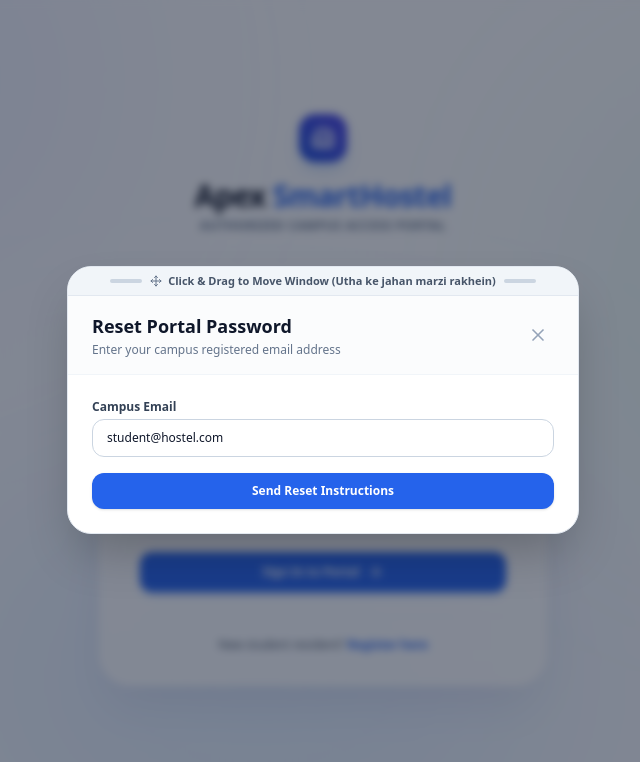
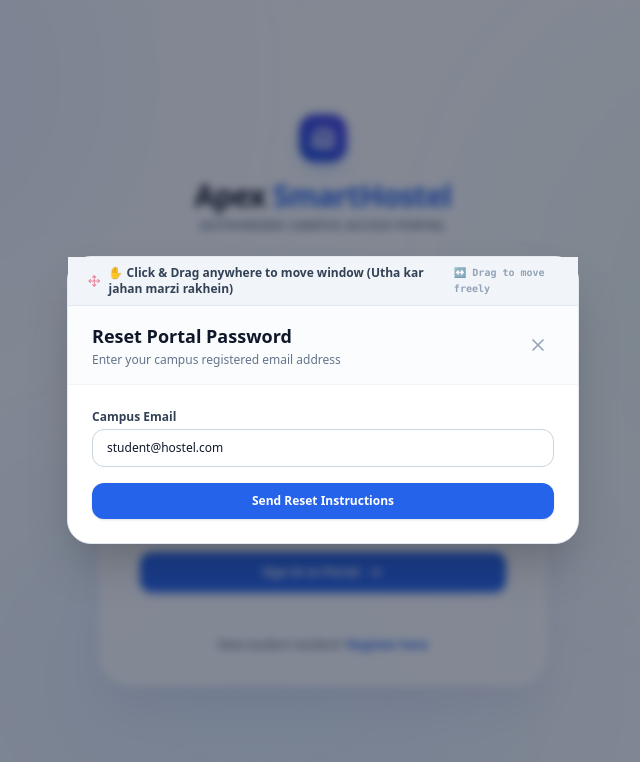
Before and after one commit to nikhil789685984/smart-hostel-system, a React (Vite) app in the folder frontend/: page /login in a window 1280 px wide. Both pictures are taken after a click on the button "Forgot?". Shown: the top 762 px of the page, without its empty margins (317-957 px from the left). Built offline with nearby package versions, Linux system fonts and the light colour scheme.

Commit message:
feat(modal): implement native pointer-drag floating movable modal window

```diff
--- a/frontend/src/components/ui/Modal.jsx
+++ b/frontend/src/components/ui/Modal.jsx
@@ -1,9 +1,17 @@
-import React, { useEffect } from 'react';
-import { motion, useDragControls } from 'framer-motion';
-import { X, Move } from 'lucide-react';
+import React, { useState, useEffect, useRef } from 'react';
+import { X, Move, RotateCcw } from 'lucide-react';
 
 export default function Modal({ isOpen, onClose, title, subtitle, children, maxWidth = 'max-w-lg' }) {
-  const dragControls = useDragControls();
+  const [position, setPosition] = useState({ x: 0, y: 0 });
+  const [isDragging, setIsDragging] = useState(false);
+  const dragRef = useRef(null);
+
+  // Reset position to center whenever modal opens
+  useEffect(() => {
+    if (isOpen) {
+      setPosition({ x: 0, y: 0 });
+    }
+  }, [isOpen]);
 
   useEffect(() => {
     const handleKeyDown = (e) => {
@@ -19,50 +27,98 @@ export default function Modal({ isOpen, onClose, title, subtitle, children, maxW
     };
   }, [isOpen, onClose]);
 
+  const handlePointerDown = (e) => {
+    // Only left mouse click or touch
+    if (e.button !== undefined && e.button !== 0) return;
+
+    // Do NOT drag if clicking an interactive control
+    if (e.target.closest('button, input, select, textarea, a, [role="button"], label')) {
+      return;
+    }
+
+    setIsDragging(true);
+    const startX = e.clientX - position.x;
+    const startY = e.clientY - position.y;
+
+    const onPointerMove = (moveEvent) => {
+      moveEvent.preventDefault();
+      const nextX = moveEvent.clientX - startX;
+      const nextY = moveEvent.clientY - startY;
+      setPosition({ x: nextX, y: nextY });
+    };
+
+    const onPointerUp = () => {
+      setIsDragging(false);
+      window.removeEventListener('pointermove', onPointerMove);
+      window.removeEventListener('pointerup', onPointerUp);
+      window.removeEventListener('pointercancel', onPointerUp);
+    };
+
+    window.addEventListener('pointermove', onPointerMove);
+    window.addEventListener('pointerup', onPointerUp);
+    window.addEventListener('pointercancel', onPointerUp);
+  };
+
   if (!isOpen) return null;
 
   return (
-    <div className="fixed inset-0 z-50 overflow-y-auto">
+    <div className="fixed inset-0 z-50 overflow-hidden pointer-events-none">
+      {/* Dark backdrop */}
+      <div
+        className="fixed inset-0 bg-slate-900/50 backdrop-blur-sm pointer-events-auto transition-opacity"
+        onClick={onClose}
+      />
+
       <div className="flex min-h-screen items-center justify-center p-4 text-center sm:p-0">
         <div
-          className="fixed inset-0 bg-slate-900/50 backdrop-blur-sm transition-opacity"
-          onClick={onClose}
-        />
-        <motion.div
-          drag
-          dragControls={dragControls}
-          dragListener={false}
-          dragMomentum={false}
-          dragElastic={0.05}
-          whileDrag={{ scale: 1.01, boxShadow: '0 30px 60px -12px rgba(0, 0, 0, 0.45)', zIndex: 100 }}
-          className={`relative transform overflow-hidden rounded-3xl bg-white text-left shadow-2xl transition-all sm:my-8 w-full ${maxWidth} border border-slate-200 z-10 animate-in fade-in zoom-in-95 duration-200`}
+          ref={dragRef}
+          onPointerDown={handlePointerDown}
+          style={{
+            transform: `translate3d(${position.x}px, ${position.y}px, 0px)`,
+            touchAction: 'none'
+          }}
+          className={`pointer-events-auto relative rounded-3xl bg-white text-left border border-slate-200 z-10 w-full ${maxWidth} sm:my-8 select-none transition-shadow ${
+            isDragging
+              ? 'shadow-[0_35px_70px_rgba(0,0,0,0.45)] cursor-grabbing scale-[1.01]'
+              : 'shadow-2xl cursor-grab'
+          }`}
         >
           {/* Draggable Top Grip Bar */}
           <div
-            onPointerDown={(e) => dragControls.start(e)}
-            className="bg-slate-100 hover:bg-slate-200/90 py-1.5 px-4 flex items-center justify-center gap-2 text-xs font-bold text-slate-500 cursor-grab active:cursor-grabbing border-b border-slate-200 select-none transition"
-            title="Click and drag here to lift and move this window anywhere"
+            className={`py-2 px-5 flex items-center justify-between text-xs border-b border-slate-200 transition ${
+              isDragging ? 'bg-amber-100 text-amber-950 font-black' : 'bg-slate-100 text-slate-700 hover:bg-slate-200/90 font-bold'
+            }`}
           >
-            <span className="w-8 h-1 rounded-full bg-slate-300 inline-block"></span>
-            <span className="flex items-center gap-1.5 text-[11px] text-slate-600 font-black">
-              <Move className="w-3 h-3 text-slate-500" /> Click & Drag to Move Window (Utha ke jahan marzi rakhein)
-            </span>
-            <span className="w-8 h-1 rounded-full bg-slate-300 inline-block"></span>
+            <div className="flex items-center gap-2">
+              <Move className="w-4 h-4 text-rose-600 animate-pulse" />
+              <span>✋ Click & Drag anywhere to move window (Utha kar jahan marzi rakhein)</span>
+            </div>
+
+            {position.x !== 0 || position.y !== 0 ? (
+              <button
+                type="button"
+                onClick={(e) => {
+                  e.stopPropagation();
+                  setPosition({ x: 0, y: 0 });
+                }}
+                className="px-2.5 py-1 rounded-xl bg-white border border-slate-300 hover:bg-slate-50 text-[11px] font-black text-slate-800 transition flex items-center gap-1 cursor-pointer shadow-xs active:scale-95"
+                title="Reset window back to center"
+              >
+                <RotateCcw className="w-3 h-3 text-slate-600" /> Center Window
+              </button>
+            ) : (
+              <span className="text-[10px] text-slate-400 font-mono hidden sm:inline">↔️ Drag to move freely</span>
+            )}
           </div>
 
-          {/* Header - also draggable */}
-          <div
-            onPointerDown={(e) => {
-              if (e.target.closest('button')) return;
-              dragControls.start(e);
-            }}
-            className="flex items-center justify-between px-6 py-4 border-b border-slate-100 bg-slate-50/50 cursor-grab active:cursor-grabbing select-none"
-          >
+          {/* Header */}
+          <div className="flex items-center justify-between px-6 py-4 border-b border-slate-100 bg-slate-50/50">
             <div>
               <h3 className="text-lg font-black text-slate-900">{title}</h3>
               {subtitle && <p className="text-xs text-slate-500 mt-0.5">{subtitle}</p>}
             </div>
             <button
+              type="button"
               onClick={onClose}
               className="p-1.5 rounded-xl text-slate-400 hover:text-slate-600 hover:bg-slate-200/60 transition cursor-pointer"
             >
@@ -72,7 +128,7 @@ export default function Modal({ isOpen, onClose, title, subtitle, children, maxW
 
           {/* Body */}
           <div className="p-6">{children}</div>
-        </motion.div>
+        </div>
       </div>
     </div>
   );
```
Also changed, not shown: 105 other files (tests, documents, lock files or other folders).
